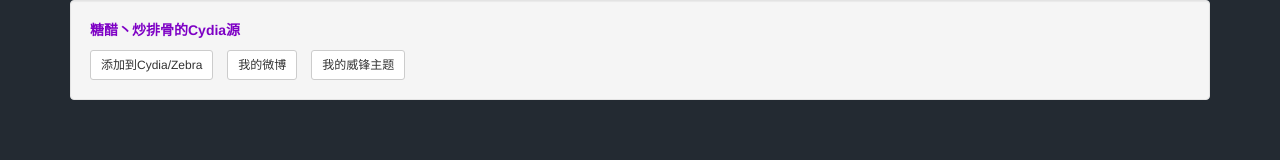
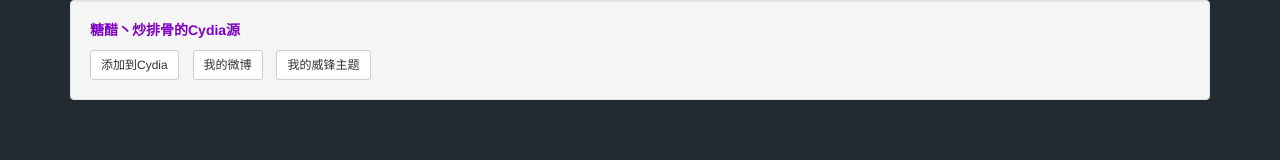
Before and after one commit to wstclzy2010/repo, a plain HTML site: page index.html in a window 1280 px wide. Drawn offline with nearby package versions, Linux system fonts and the light colour scheme.

Commit message:
update index

```diff
--- a/index.html
+++ b/index.html
@@ -27,7 +27,7 @@
 <div class="container">
 	<div class="well">
 		<p><span class="text-primary"style><b>糖醋丶炒排骨的Cydia源</b> </span> </p>
-		<a class="btn btn-sm btn-default" href="cydia://url/https://cydia.saurik.com/api/share#?source=https://wstclzy2010.github.io/repo/">添加到Cydia/Zebra</a>
+		<a class="btn btn-sm btn-default" href="cydia://url/https://cydia.saurik.com/api/share#?source=https://apt.paigu.site">添加到Cydia</a>
     <a class="btn btn-sm btn-default" href="https://weibo.com/u/7321330374/">我的微博</a>
     <a class="btn btn-sm btn-default" href="https://www.feng.com/user/6730221">我的威锋主题</a>
 	</div>
```
Also changed, not shown: 1 other file.
